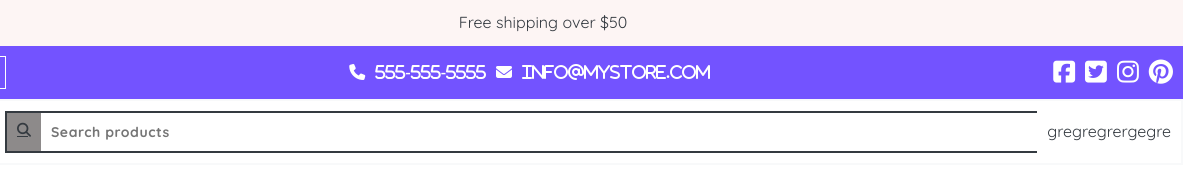
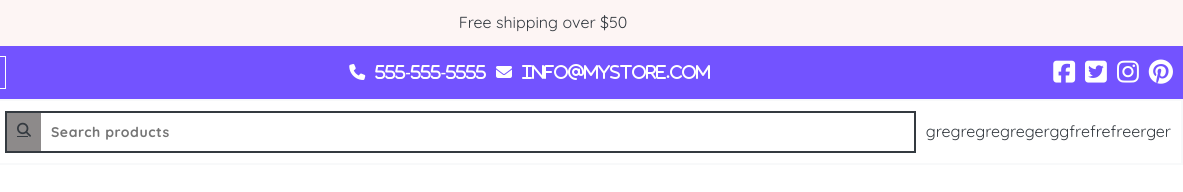
Before and after one commit to AlexanderDjHansen/Vg-uppgift, a plain HTML site: page index.html in a window 1280 px wide. Shown: the full height of the page, 97-1280 px from the left. Drawn offline with Linux system fonts and the light colour scheme; a web font is replaced by a local one.

Commit message:
fixed searchbar

```diff
--- a/css-stylesheet/layout.css
+++ b/css-stylesheet/layout.css
@@ -5,7 +5,7 @@
     .card-width {max-width: 60rem;}
     .width-lg {max-width: 50%;}
     .min-width-xxl {min-width: 85%;}
-    .min-width-searchbar {min-width: 100%;}
+    .full-width {width: 100%;}
 
 
         /*************
--- a/index.html
+++ b/index.html
@@ -56,9 +56,9 @@
         <div class="d-flex flex-grow mx-4 border-sm-dark">
             <a href="#" class="fa fa-search position-relative text-dark text-size-xs bg-success p-4"></a>
         <!--     <i class="fa fa-search position-relative text-size-xs bg-success p-4"></i> -->
-             <input type="text" class="text-size-xs h1 p-4 border-none border-outline-none min-width-searchbar" placeholder="Search products">
+             <input type="text" class="text-size-xs h1 p-4 border-none border-outline-none full-width" placeholder="Search products">
         </div>
-        <div>gregregrergegre</div>
+        <div>gregregregregerggfrefrefreerger</div>
     </section>
 
 </body>
```
